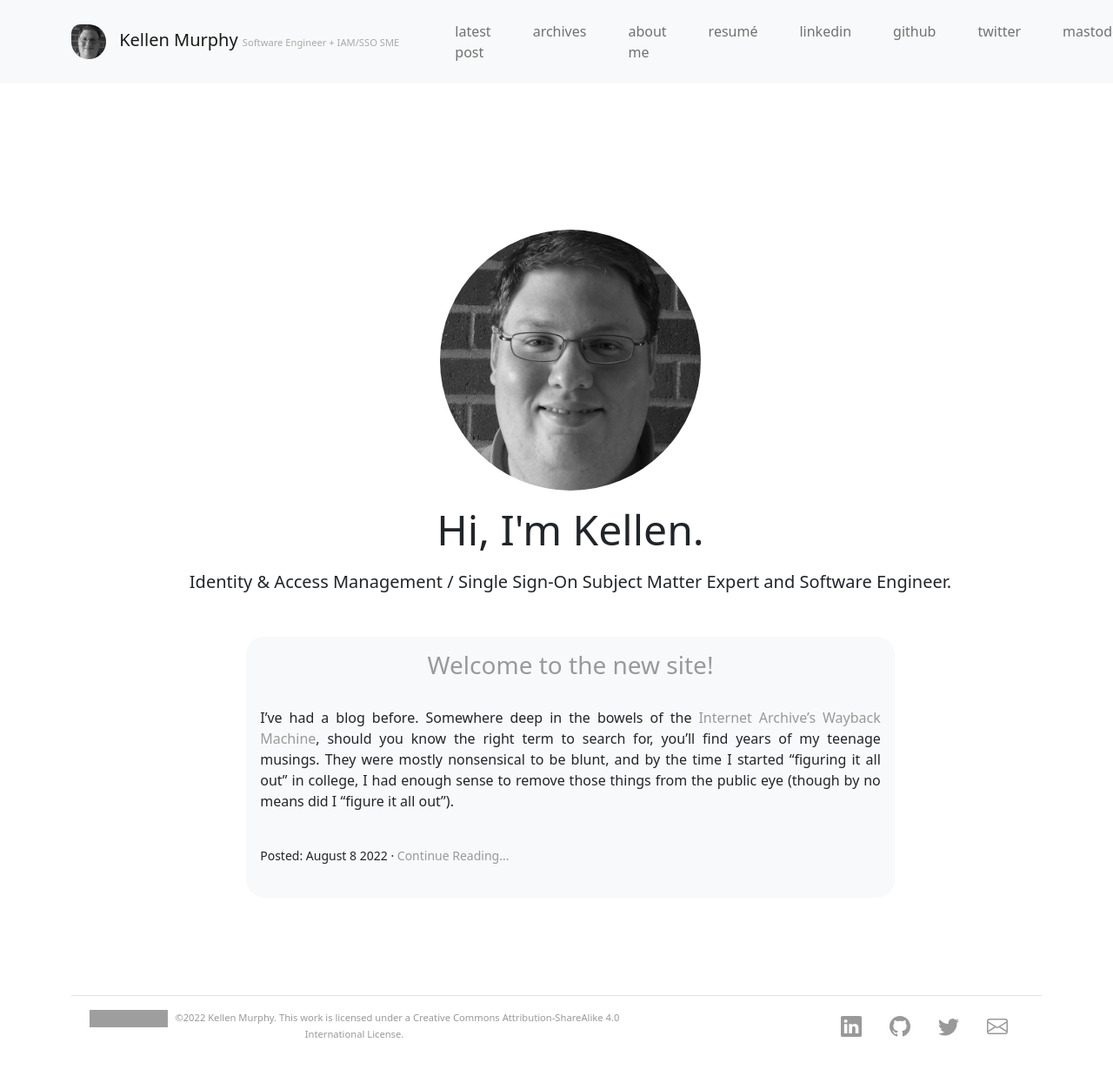
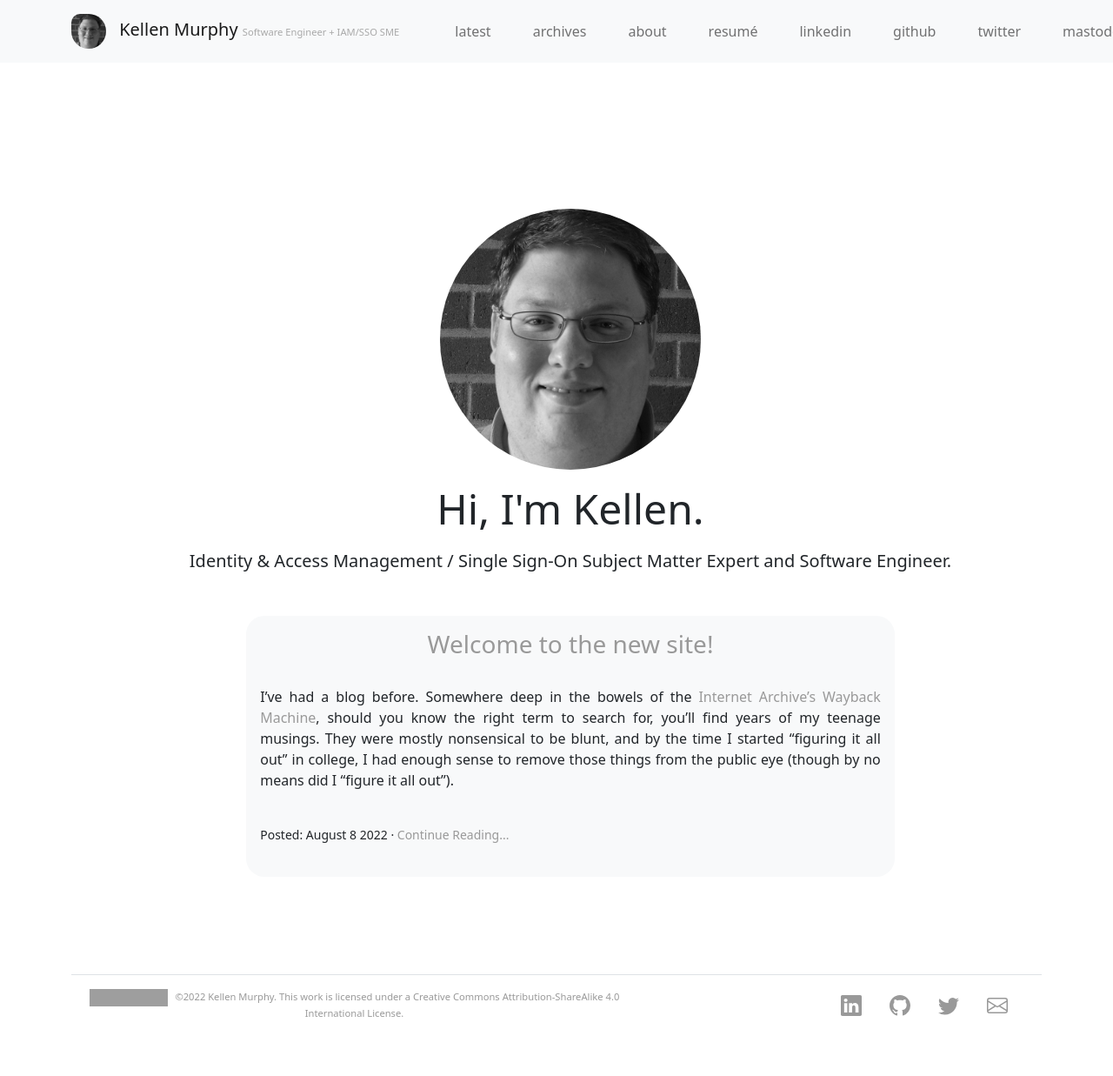
Before and after one commit to kellenmurphy/kellenmurphy.github.io, a Jekyll site: the page built from index.html, in a window 1280 px wide. Shown: the whole page at 87% size. Built offline with Jekyll 4.4.1, drawn with Linux system fonts in a browser that asks for light colours; after the commit the page ends 1213 px from its top, so only the background shows below that; grey boxes are pictures that could not be loaded.

Commit message:
Update navbar.html
change names of some of the header items

```diff
--- a/_includes/navbar.html
+++ b/_includes/navbar.html
@@ -25,14 +25,14 @@
             <ul class="navbar-nav ms-auto flex-nowrap">
                 <li class="nav-item">
                     {% for post in site.posts limit:1 %}
-                    <a href="{{ post.url }}" class="nav-link m-2 menu-item">latest post</a>
+                    <a href="{{ post.url }}" class="nav-link m-2 menu-item">latest</a>
                     {% endfor %}
                 </li>
                 <li class="nav-item">
                     <a href="/blog" class="nav-link m-2 menu-item">archives</a>
                 </li>
                 <li class="nav-item">
-                    <a href="/about" class="nav-link m-2 menu-item nav-active">about me</a>
+                    <a href="/about" class="nav-link m-2 menu-item nav-active">about</a>
                 </li>
                 <li class="nav-item">
                     <a href="resume.pdf" class="nav-link m-2 menu-item nav-active">resumé</a>
@@ -50,7 +50,7 @@
                     <a rel="me" href="https://infosec.exchange/@kellenmurphy" target="_new" class="nav-link m-2 menu-item nav-active">mastodon</a>
                 </li>
                 <li class="nav-item">
-                    <a href="mailto:me@kellenmurphy.com" class="nav-link m-2 menu-item nav-active">contact</a>
+                    <a href="mailto:me@kellenmurphy.com" class="nav-link m-2 menu-item nav-active">mail</a>
                 </li>
             </ul>
         </div>
```
